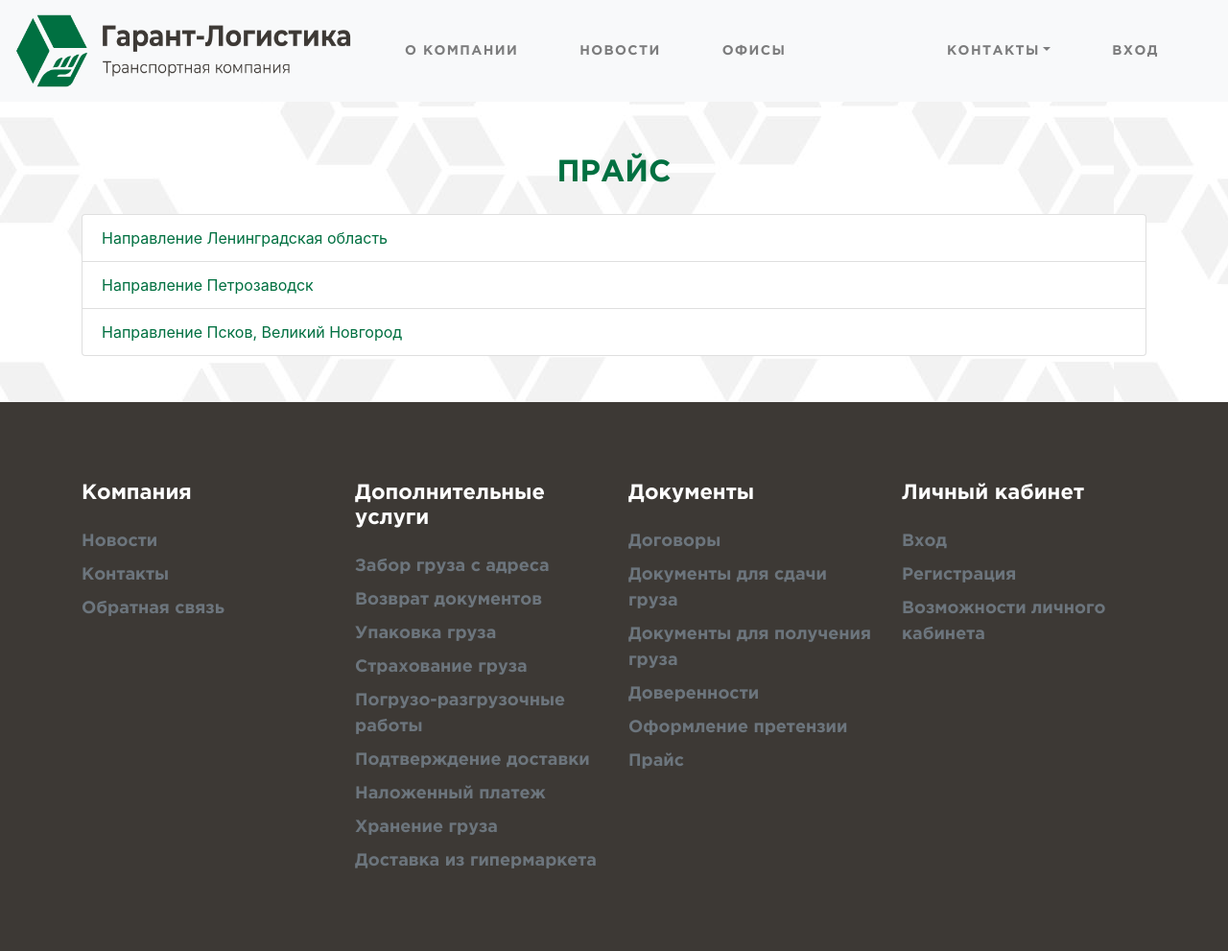
After one commit to Zloichist83361/garlogSite, a Django app: page /price/ in a window 1280 px wide. The commit adds this page. Shown: the whole page at 96% size. Run offline with Django 3.2, Linux system fonts and the light colour scheme; some libraries are stand-ins or nearby versions.

Commit message:
создана страница прайс

```diff
--- a/calculator/views.py
+++ b/calculator/views.py
@@ -1,5 +1,3 @@
-from django.db.models.expressions import F
-from django.http.response import JsonResponse
 from django.shortcuts import render
 
 from calculator.models import Calculate, Term
--- a/common/urls.py
+++ b/common/urls.py
@@ -1,6 +1,6 @@
 from django.urls import path
 
-from common.views import landing_page, tracking_page, page_404, offices_page
+from common.views import landing_page, tracking_page, page_404, offices_page, price_page
 
 
 
@@ -9,6 +9,7 @@ urlpatterns = [
     #path('contact/', contact_us_page, name="contact"),
     path('tracking/', tracking_page, name='tracking'),
     path('offices/', offices_page, name='offices'),
+    path('price/', price_page, name='price'),
     path('page_404/', page_404, name='page_404'),
 
 ]
--- a/common/views.py
+++ b/common/views.py
@@ -36,6 +36,12 @@ def offices_page(req):
     }
     return render(req, 'offices.html', context)
 
+def price_page(req):
+    context = {
+        'is_worker': req.user.groups.filter(name='worker').exists(),
+    }
+    return render(req, 'price.html', context)
+
 
 def page_404(req):
     context = {
--- a/logistics/settings.py
+++ b/logistics/settings.py
@@ -27,7 +27,7 @@ SECRET_KEY = 'django-insecure-%x-07l91p&hm0ff3nh%8cyojdzw)4mqcfl=@no9pj62&oj%@(r
 # SECURITY WARNING: don't run with debug turned on in production!
 DEBUG = True
 
-ALLOWED_HOSTS = ['19c7b5d1219b.ngrok.io']
+ALLOWED_HOSTS = ['d4fb7cbbdfb0.ngrok.io']
 
 # Application definition
 
--- a/static/css/back_button.css
+++ b/static/css/back_button.css
@@ -73,7 +73,7 @@ header .overlay {
 }
 
 .text1 {
-    font-family: Gotham ProMedium;
+    font-family: Gotham ProBold;
     font-style: normal;
     font-size: 22px;
     line-height: 26px;
@@ -85,7 +85,7 @@ header .overlay {
 }
 
 .subtitle {
-    font-family: Gotham ProMedium;
+    font-family:  Gotham ProBold;
     font-style: normal;
     font-weight: bold;
     font-size: 32px;
@@ -94,7 +94,7 @@ header .overlay {
 }
 
 .text2 {
-    font-family: Gotham Gotham ProRegular;
+    font-family: Gotham ProBold;
     font-style: normal;
     font-weight: bold;
     font-size: 18px;
--- a/templates/calculator.html
+++ b/templates/calculator.html
@@ -72,7 +72,7 @@
             </div>
               <div class="row mb-3">
               <div class="col-md-12 col-12 ">
-               <a href="/order/" style="visibility: hidden;" target="_blank"> <input type="button" style="background-color: #3D3935; border-color: #3D3935;"  id="orderBtn" class="btn btn-primary btn-lg btn-block" value="Оформить заявку"/> </a>
+               <a href="/order/" style="visibility: hidden; text-decoration: none; " target="_blank"> <input type="button" style="background-color: #3D3935; border-color: #3D3935;"  id="orderBtn" class="btn btn-primary btn-lg btn-block" value="Оформить заявку"/> </a>
               </div>
             </div>
 
@@ -81,6 +81,8 @@
     </div>
 </div>
 <script>
+
+
 
   let resposneAll = "{{responseAll|escapejs}}"
   console.log(resposneAll)
--- a/templates/order.html
+++ b/templates/order.html
@@ -200,7 +200,7 @@
                 <div class="card z-depth-0 bordered">
                   <div class="card-header" id="headingOne">
                     <h5 class="mb-0">
-                      <button class="btn btn-link" type="button" style="color: #007041;" data-toggle="collapse" data-target="#collapseOne"
+                      <button class="btn btn-link font-weight-bold" type="button" style="color: #007041;" data-toggle="collapse" data-target="#collapseOne"
                         aria-expanded="true" aria-controls="collapseOne">
                         Дополнительные услуги
                       </button>
@@ -277,7 +277,7 @@
                 <div class="card z-depth-0 bordered">
                     <div class="card-header" id="headingTwo">
                       <h5 class="mb-0">
-                        <button class="btn btn-link collapsed" type="button" style="color: #007041;" data-toggle="collapse"
+                        <button class="btn btn-link collapsed font-weight-bold" type="button" style="color: #007041;" data-toggle="collapse"
                           data-target="#collapseTwo" aria-expanded="false" aria-controls="collapseTwo">
                           Упаковка груза
                         </button>
@@ -326,7 +326,7 @@
                 <div class="card z-depth-0 bordered">
                   <div class="card-header" id="headingThree">
                     <h5 class="mb-0">
-                      <button class="btn btn-link collapsed" type="button" style="color: #007041;" data-toggle="collapse"
+                      <button class="btn btn-link collapsed font-weight-bold" type="button" style="color: #007041;" data-toggle="collapse"
                         data-target="#collapseThree" aria-expanded="false" aria-controls="collapseThree">
                         Участники грузоперевозок
                       </button>
--- /dev/null
+++ b/templates/price.html
@@ -0,0 +1,17 @@
+{% extends 'shared/base.html' %}
+
+
+{% block base_content %}
+<h4 class="mb-4 text-center text-uppercase subtitle" style="margin-top: 55px;">Прайс</h4>
+<div class="container">
+    <div class="mb-5">
+        <ul class="list-group ">
+            <li class="list-group-item"><a href="/static/t_lo.pdf" target="_blank" style="color: #007041;">Направление Ленинградская область</a></li>
+            <li class="list-group-item"><a href="/static/t_petr.pdf"  target="_blank" style="color: #007041;">Направление Петрозаводск</a></li>
+            <li class="list-group-item"><a href="/static/t_pskov_nov.pdf"  target="_blank" style="color: #007041;">Направление Псков, Великий Новгород</a> </li>
+        </ul>
+    </div>
+</div>
+
+
+{% endblock %}
--- a/templates/shared/base.html
+++ b/templates/shared/base.html
@@ -45,7 +45,7 @@
  <noscript><div><img src="https://mc.yandex.ru/watch/79783468" style="position:absolute; left:-9999px;" alt="" /></div></noscript>
  <!-- /Yandex.Metrika counter -->
 
-<body style="background-image: url({% static 'img/fon-sv.jpg' %})">
+<body style="background-image: url({% static 'img/fon-sv.jpg' %});">
     <!-- Navbar -->
     <div class="bs-example">
         <nav class="navbar navbar-expand-lg navbar-light bg-light">
@@ -80,7 +80,7 @@
     {% block base_content %} {% endblock %}
 
     <!-- Footer -->
-    <footer class="bg" style="background-color: #3D3935;">
+    <footer class="bg" style="background-color: #3D3935; ">
         <div class="container py-5">
             <div class="row py-4">
                 <div class="col-lg-3 col-md-6 mb-4 mb-lg-0">
@@ -113,6 +113,7 @@
                         <li class="mb-2"><a href="/dokumenty-dlya-polucheniya-gruza/" class="text-muted">Документы для получения груза</a></li>
                         <li class="mb-2"><a href="/doverennosti/" class="text-muted">Доверенности</a></li>
                         <li class="mb-2"><a href="/oformlenie-pretenzii/" class="text-muted">Оформление претензии</a></li>
+                        <li class="mb-2"><a href="/price/" class="text-muted">Прайс</a></li>
                     </ul>
                 </div>
                 <div class="col-lg-3 col-md-6 mb-4 mb-lg-0">
--- a/templates/tracking.html
+++ b/templates/tracking.html
@@ -9,7 +9,7 @@
 
 <form  action="{% url 'search' %}" method="get">
 <section class="tracking-section">
-    <h4 class="mb-4 text-center text-uppercase subtitle" style="margin-top: 55px;">Местонахождение и информация по грузу</h4>
+    <h4 class="mb-4 text-center text-uppercase subtitle" >Местонахождение и информация по грузу</h4>
     <div class="track-input">
         <input id="tracking-input" name="q" class="tracking-input" type="text" placeholder="Введите номер заказа или накладной 123456789123g">
     </div>
```
Also changed, not shown: 3 other files.
